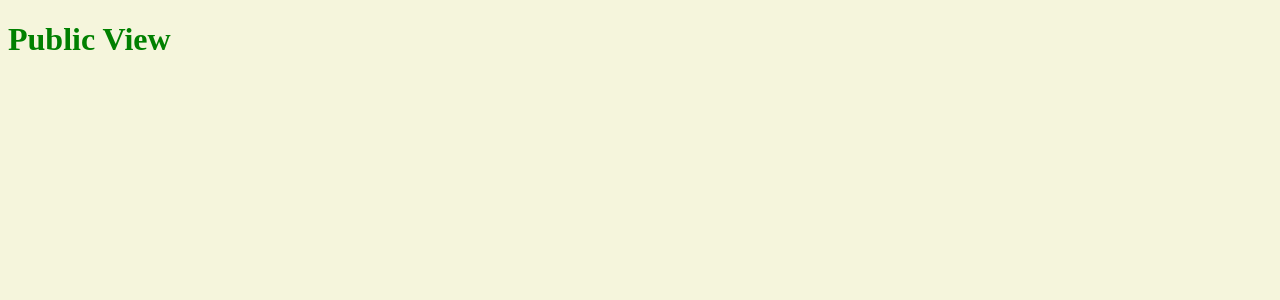
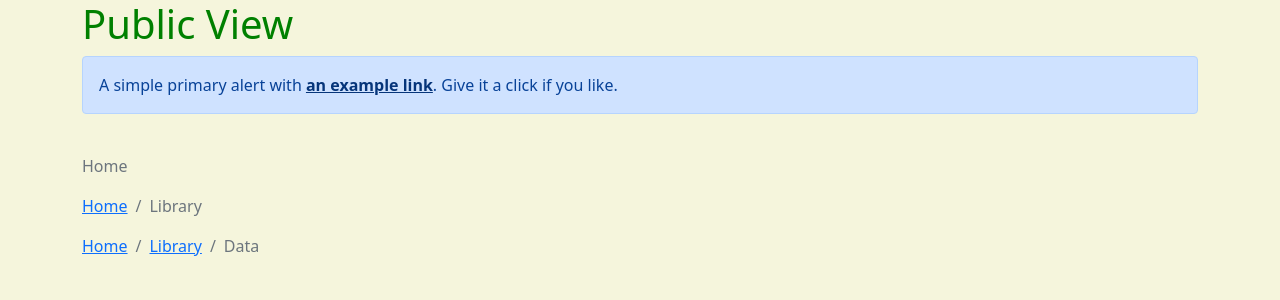
Before and after one commit to default-sameer/flask-blueprint-template, a Flask app: page / in a window 1280 px wide. Before the commit the part shown is almost empty. Shown: the top 300 px of the page. Run offline with Flask 2, Linux system fonts and the light colour scheme.

Commit message:
Addded Config

```diff
--- a/app/__init__.py
+++ b/app/__init__.py
@@ -1,12 +1,15 @@
 from flask import Flask
+from .config import Config
 
-from .public.views import public
-from .admin.views import admin
 
-def create_app():
+def create_app(config_class=Config):
     app = Flask(__name__)
+    app.config.from_object(Config)
 
+    from .public.views import public
     app.register_blueprint(public)
+
+    from .admin.views import admin
     app.register_blueprint(admin)
 
     return app
--- a/app/public/templates/public/index.html
+++ b/app/public/templates/public/index.html
@@ -4,11 +4,39 @@
     <meta charset="UTF-8">
     <meta http-equiv="X-UA-Compatible" content="IE=edge">
     <meta name="viewport" content="width=device-width, initial-scale=1.0">
+    <link href="https://cdn.jsdelivr.net/npm/bootstrap@5.0.0-beta2/dist/css/bootstrap.min.css" rel="stylesheet" integrity="sha384-BmbxuPwQa2lc/FVzBcNJ7UAyJxM6wuqIj61tLrc4wSX0szH/Ev+nYRRuWlolflfl" crossorigin="anonymous">
     <link href="{{ url_for('static', filename='css/main.css') }}" rel="stylesheet" />
     <title>Home</title>
 </head>
 <body>
-    <h1>Public View</h1>
+    <div class="container">
+        <h1>Public View</h1>
+        <div class="alert alert-primary" role="alert">
+            A simple primary alert with <a href="#" class="alert-link">an example link</a>. Give it a click if you like.
+        </div>
+        <br>
+        <nav aria-label="breadcrumb">
+            <ol class="breadcrumb">
+                <li class="breadcrumb-item active" aria-current="page">Home</li>
+            </ol>
+        </nav>
+
+        <nav aria-label="breadcrumb">
+            <ol class="breadcrumb">
+                <li class="breadcrumb-item"><a href="#">Home</a></li>
+                <li class="breadcrumb-item active" aria-current="page">Library</li>
+            </ol>
+        </nav>
+
+        <nav aria-label="breadcrumb">
+            <ol class="breadcrumb">
+                <li class="breadcrumb-item"><a href="#">Home</a></li>
+                <li class="breadcrumb-item"><a href="#">Library</a></li>
+                <li class="breadcrumb-item active" aria-current="page">Data</li>
+            </ol>
+        </nav>
+    </div>
 </body>
+<script src="https://cdn.jsdelivr.net/npm/bootstrap@5.0.0-beta2/dist/js/bootstrap.bundle.min.js" integrity="sha384-b5kHyXgcpbZJO/tY9Ul7kGkf1S0CWuKcCD38l8YkeH8z8QjE0GmW1gYU5S9FOnJ0" crossorigin="anonymous"></script>
 <script src="{{url_for('static', filename='js/main.js')}}"></script>
 </html>
```
Also changed, not shown: app/admin/templates/admin/index.html (+29 -1 lines), app/config.py (line endings or trailing spaces).
